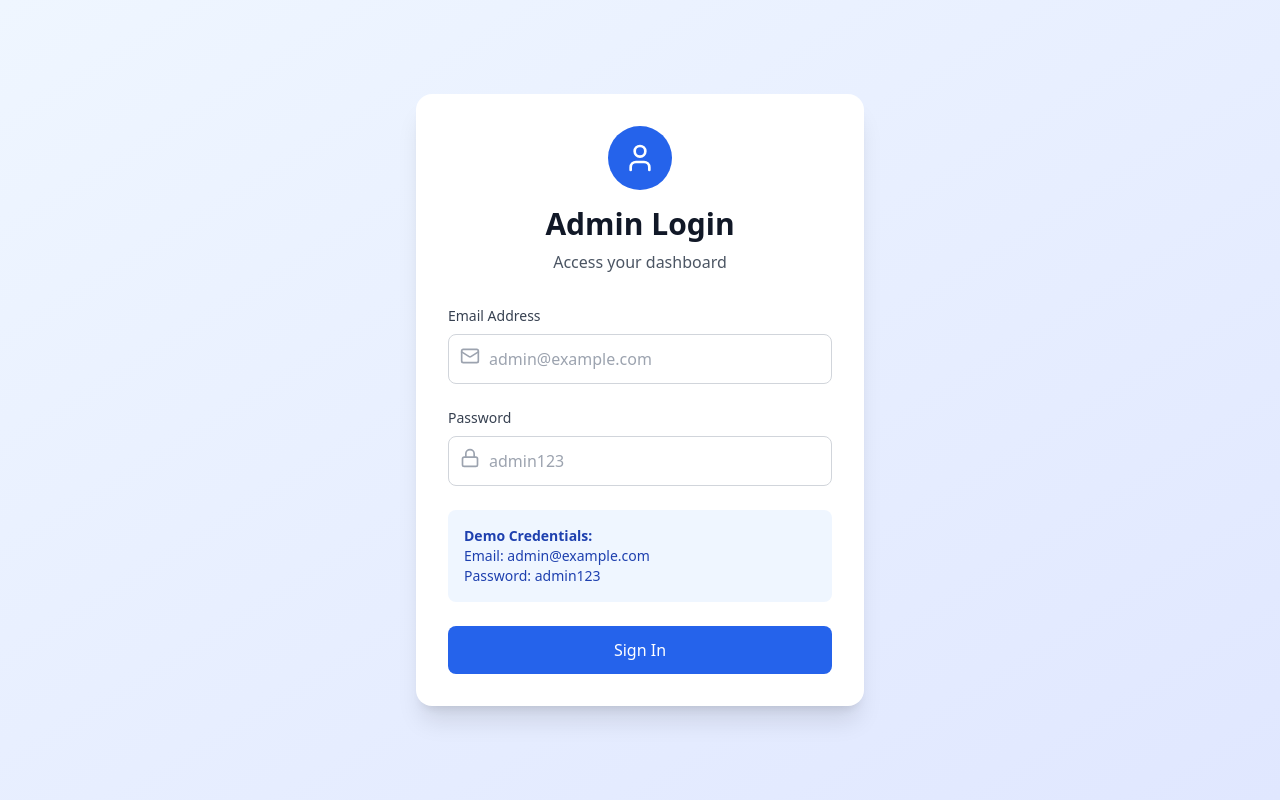
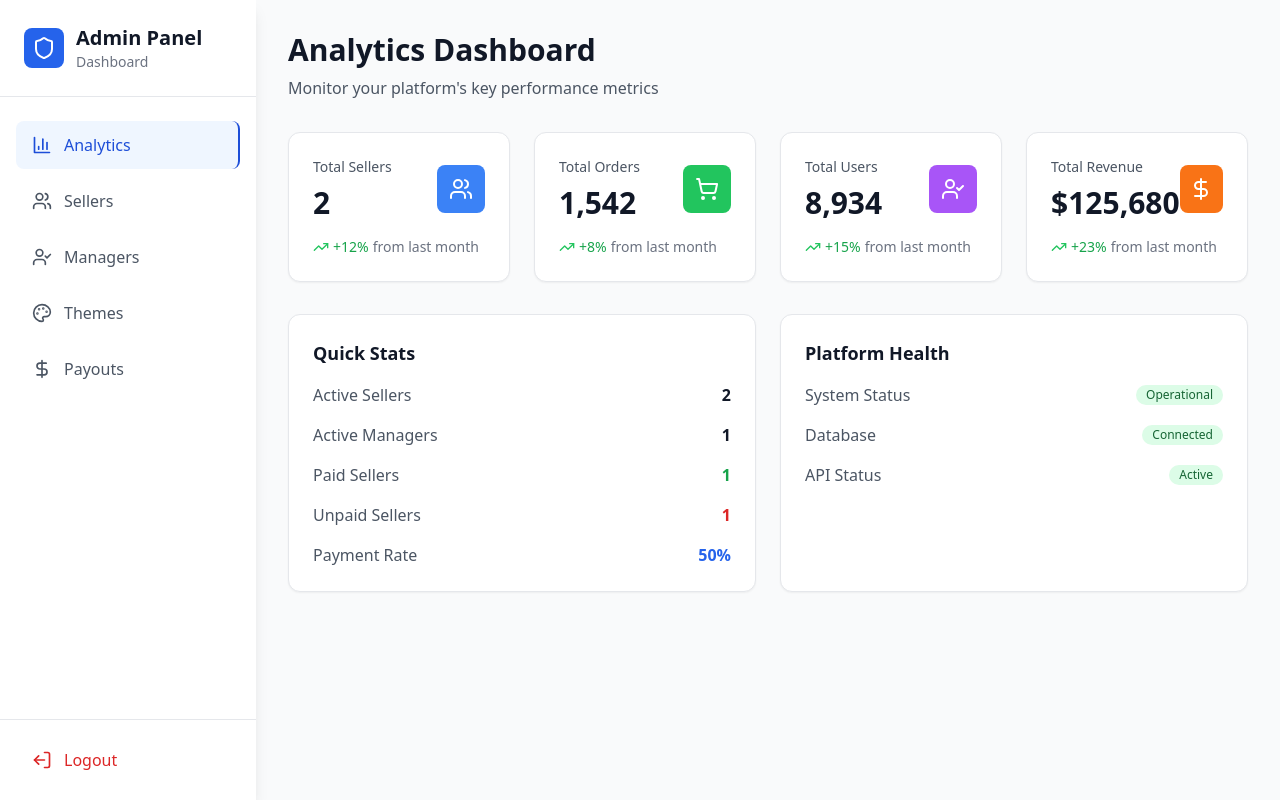
Before and after one commit to mahmoudEbeid2/dokany-admin, a React (Vite) app: page /dashboard/analytics in a window 1280 px wide. Before the commit this address led to /login. Built offline with nearby package versions, Linux system fonts and the light colour scheme; sample sign-in values are in the browser's storage.

Commit message:
complete auth (signIn ,Private Routes and sign out )

```diff
--- a/src/components/Auth/Login.tsx
+++ b/src/components/Auth/Login.tsx
@@ -1,44 +1,92 @@
-import React, { useState } from "react";
-import { useDispatch } from "react-redux";
+import React, { useState, useEffect } from "react";
+import { useDispatch, useSelector } from "react-redux";
 import { useNavigate } from "react-router-dom";
+import axios from "axios";
 import {
   loginStart,
   loginSuccess,
   loginFailure,
 } from "../../store/slices/authSlice";
 import { Lock, Mail, User } from "lucide-react";
+import { RootState } from "../../store/store";
+
+
 
 const Login: React.FC = () => {
   const [email, setEmail] = useState("");
+  const [emailError, setEmailError] = useState("");
   const [password, setPassword] = useState("");
+  const [passwordError, setPasswordError] = useState("");
   const [error, setError] = useState("");
   const [loading, setLoading] = useState(false);
   const dispatch = useDispatch();
   const navigate = useNavigate();
 
+  const token = localStorage.getItem("token");
+
+  const isAuthenticated = useSelector((state: RootState) => state.auth.isAuthenticated);
+
+  useEffect(() => {
+    if (token && isAuthenticated) {
+      navigate("/dashboard");
+    }
+  }, [token, isAuthenticated, navigate]);
+
+
   const handleSubmit = async (e: React.FormEvent) => {
     e.preventDefault();
     setError("");
+
+    const emailRegex = /^[^\s@]+@[^\s@]+\.[^\s@]+$/;
+
+    if (!email.trim()) {
+      setEmailError("Email is required");
+      return;
+    }
+
+    if (!emailRegex.test(email)) {
+      setEmailError("Invalid email format. Please enter a valid email address.");
+      return;
+    }
+
+    if (!password.trim()) {
+      setPasswordError("Password is required");
+      return;
+    }
+
+    if (password.length < 8) {
+      setPasswordError("Password must be at least 8 characters long.");
+      return;
+    }
+
     setLoading(true);
     dispatch(loginStart());
 
-    // Simulate API call delay
-    setTimeout(() => {
-      if (email === "admin@example.com" && password === "admin123") {
-        const user = {
-          id: "1",
-          email: email,
-          name: "Admin User",
-        };
-        dispatch(loginSuccess(user));
-        navigate("/dashboard");
-      } else {
-        setError("Invalid email or password. Please check your credentials.");
-        dispatch(loginFailure());
-      }
+    const BaseURL = import.meta.env.VITE_API;
+
+
+    try {
+      const res = await axios.post(
+        `${BaseURL}/auth/admin/login`,
+        { email, password }
+      );
+
+      const { user, token } = res.data;
+      localStorage.setItem("token", token);
+      dispatch(loginSuccess(user));
+      navigate("/dashboard");
+
+    } catch (err: any) {
+
+      const message =
+        err?.response?.data?.message || "Invalid email or password. Please try again.";
+      setError(message);
+      dispatch(loginFailure());
+    } finally {
       setLoading(false);
-    }, 1000);
+    }
   };
+
 
   return (
     <div className="min-h-screen bg-gradient-to-br from-blue-50 to-indigo-100 flex items-center justify-center px-4">
@@ -71,6 +119,9 @@ const Login: React.FC = () => {
                 required
               />
             </div>
+            {emailError && (
+              <p className="text-red-500 text-sm mt-1">{error}</p>
+            )}
           </div>
 
           <div>
@@ -88,27 +139,22 @@ const Login: React.FC = () => {
                 value={password}
                 onChange={(e) => setPassword(e.target.value)}
                 className="w-full pl-10 pr-4 py-3 border border-gray-300 rounded-lg focus:ring-2 focus:ring-blue-500 focus:border-transparent transition-colors"
-                placeholder="admin123"
+                placeholder="••••••••"
                 required
               />
             </div>
           </div>
+          {passwordError && !error && (
+            <div className="bg-red-50 text-red-700 p-3 rounded-lg text-sm">
+              {passwordError}
+            </div>
+          )}
 
           {error && (
             <div className="bg-red-50 text-red-700 p-3 rounded-lg text-sm">
               {error}
             </div>
           )}
-
-          <div className="bg-blue-50 p-4 rounded-lg">
-            <p className="text-sm text-blue-800">
-              <strong>Demo Credentials:</strong>
-              <br />
-              Email: admin@example.com
-              <br />
-              Password: admin123
-            </p>
-          </div>
 
           <button
             type="submit"
--- a/src/components/Auth/PrivateRoute.tsx
+++ b/src/components/Auth/PrivateRoute.tsx
@@ -1,14 +1,30 @@
-import React from 'react';
-import { useSelector } from 'react-redux';
+import React, { useEffect, useState } from 'react';
+import { useSelector, useDispatch } from 'react-redux';
 import { Navigate } from 'react-router-dom';
-import { RootState } from '../../store/store';
+import { RootState, AppDispatch } from '../../store/store';
+import { setUserFromToken } from '../../store/slices/authSlice';
+import LoaderSpinner from '../ui/Loader';
 
 interface PrivateRouteProps {
   children: React.ReactNode;
 }
 
 const PrivateRoute: React.FC<PrivateRouteProps> = ({ children }) => {
-  const isAuthenticated = useSelector((state: RootState) => state.auth.isAuthenticated);
+  const dispatch = useDispatch<AppDispatch>();
+  const { isAuthenticated, loading } = useSelector((state: RootState) => state.auth);
+  const [checkingAuth, setCheckingAuth] = useState(true);
+
+  useEffect(() => {
+    const token = localStorage.getItem('token');
+    if (token) {
+      dispatch(setUserFromToken(token));
+    }
+    setCheckingAuth(false);
+  }, [dispatch]);
+
+  if (loading || checkingAuth) {
+    return <LoaderSpinner />;
+  }
 
   return isAuthenticated ? <>{children}</> : <Navigate to="/login" />;
 };
--- a/src/components/Layout/Sidebar.tsx
+++ b/src/components/Layout/Sidebar.tsx
@@ -10,6 +10,7 @@ const Sidebar: React.FC = () => {
 
   const handleLogout = () => {
     if (window.confirm('Are you sure you want to logout?')) {
+      localStorage.removeItem('token');
       dispatch(logout());
       navigate('/login');
     }
@@ -61,7 +62,7 @@ const Sidebar: React.FC = () => {
           onClick={handleLogout}
           className="flex items-center space-x-3 w-full px-4 py-3 text-red-600 hover:bg-red-50 rounded-lg transition-colors"
         >
-          <LogOut className="h-5 w-5" />
+          <LogOut className="h-5 w-5 rotate-180" />
           <span className="font-medium">Logout</span>
         </button>
       </div>
--- /dev/null
+++ b/src/components/ui/Loader.tsx
@@ -0,0 +1,11 @@
+import { Loader } from "lucide-react";
+
+const LoaderSpinner = () => {
+  return (
+    <div className="flex items-center justify-center h-screen w-full py-10">
+      <Loader className="h-10 w-10 text-blue-600 animate-spin" />
+    </div>
+  );
+};
+
+export default LoaderSpinner;
--- a/src/store/slices/authSlice.ts
+++ b/src/store/slices/authSlice.ts
@@ -1,4 +1,6 @@
 import { createSlice, PayloadAction } from '@reduxjs/toolkit';
+import { jwtDecode } from 'jwt-decode';
+import { AppDispatch } from '../store';
 
 interface User {
   id: string;
@@ -38,9 +40,32 @@ const authSlice = createSlice({
     logout: (state) => {
       state.user = null;
       state.isAuthenticated = false;
+      localStorage.removeItem("token");
+    },
+    setUserFromDecodedToken: (state, action: PayloadAction<User>) => {
+      state.user = action.payload;
+      state.isAuthenticated = true;
+      state.loading = false;
     },
   },
 });
 
-export const { loginStart, loginSuccess, loginFailure, logout } = authSlice.actions;
+export const {
+  loginStart,
+  loginSuccess,
+  loginFailure,
+  logout,
+  setUserFromDecodedToken,
+} = authSlice.actions;
+
 export default authSlice.reducer;
+
+export const setUserFromToken = (token: string) => async (dispatch: AppDispatch) => {
+  try {
+    const decoded = jwtDecode<User>(token);
+    dispatch(setUserFromDecodedToken(decoded));
+  } catch (err) {
+    console.error("Invalid token", err);
+    dispatch(logout());
+  }
+};
```
Also changed, not shown: package.json (+5 -2 lines), 1 other file (tests, documents, lock files or other folders).
